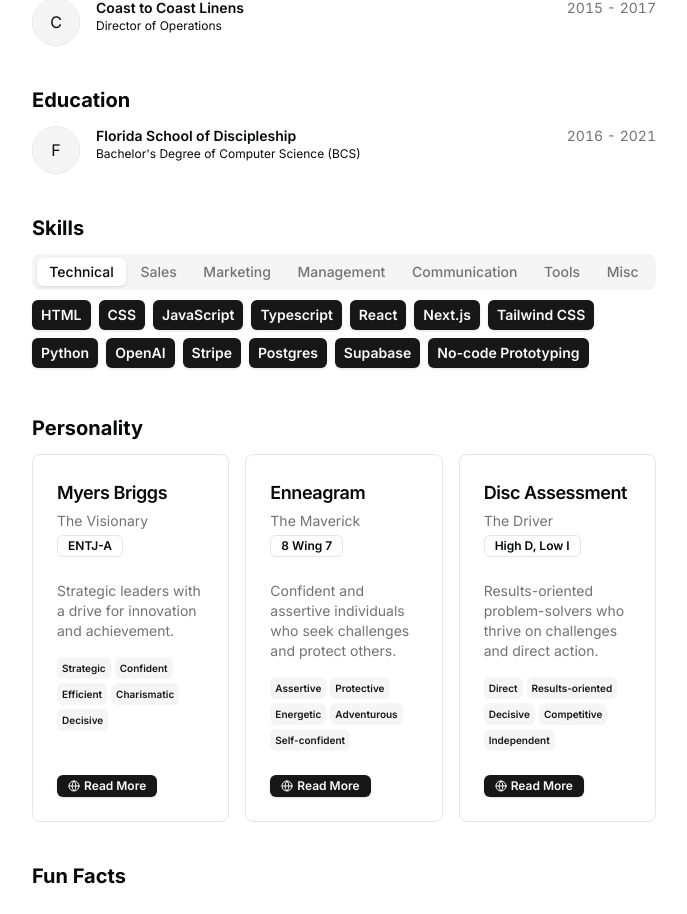
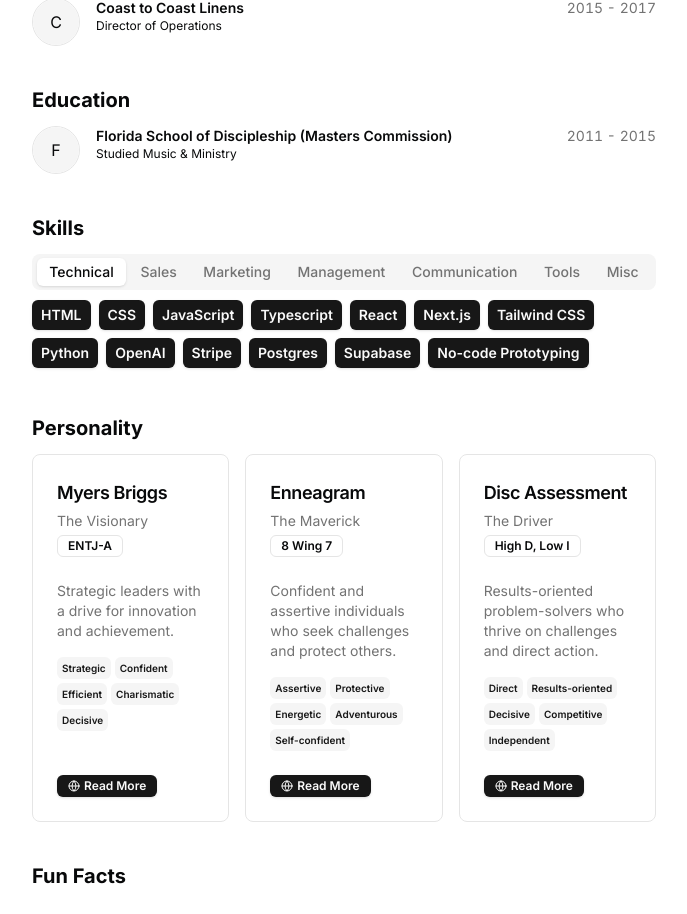
Before and after one commit to bevalen/portfolio, a Next.js app: page / in a window 1280 px wide. Shown: the part 978-1892 px from the top of the page, without its empty margins (296-983 px from the left). Built offline with nearby package versions, Linux system fonts and the light colour scheme.

Commit message:
Updated education

```diff
--- a/src/data/resume.tsx
+++ b/src/data/resume.tsx
@@ -262,12 +262,12 @@ export const DATA = {
   ],
   education: [
     {
-      school: "Florida School of Discipleship",
-      href: "https://floridadiscipleship.com",
-      degree: "Bachelor's Degree of Computer Science (BCS)",
+      school: "Florida School of Discipleship (Masters Commission)",
+      href: "https://mastersusa.com/",
+      degree: "Studied Music & Ministry",
       logoUrl: "",
-      start: "2016",
-      end: "2021",
+      start: "2011",
+      end: "2015",
     }
   ],
   projects: [
```
Also changed, not shown: 1 other file (tests, documents, lock files or other folders).
